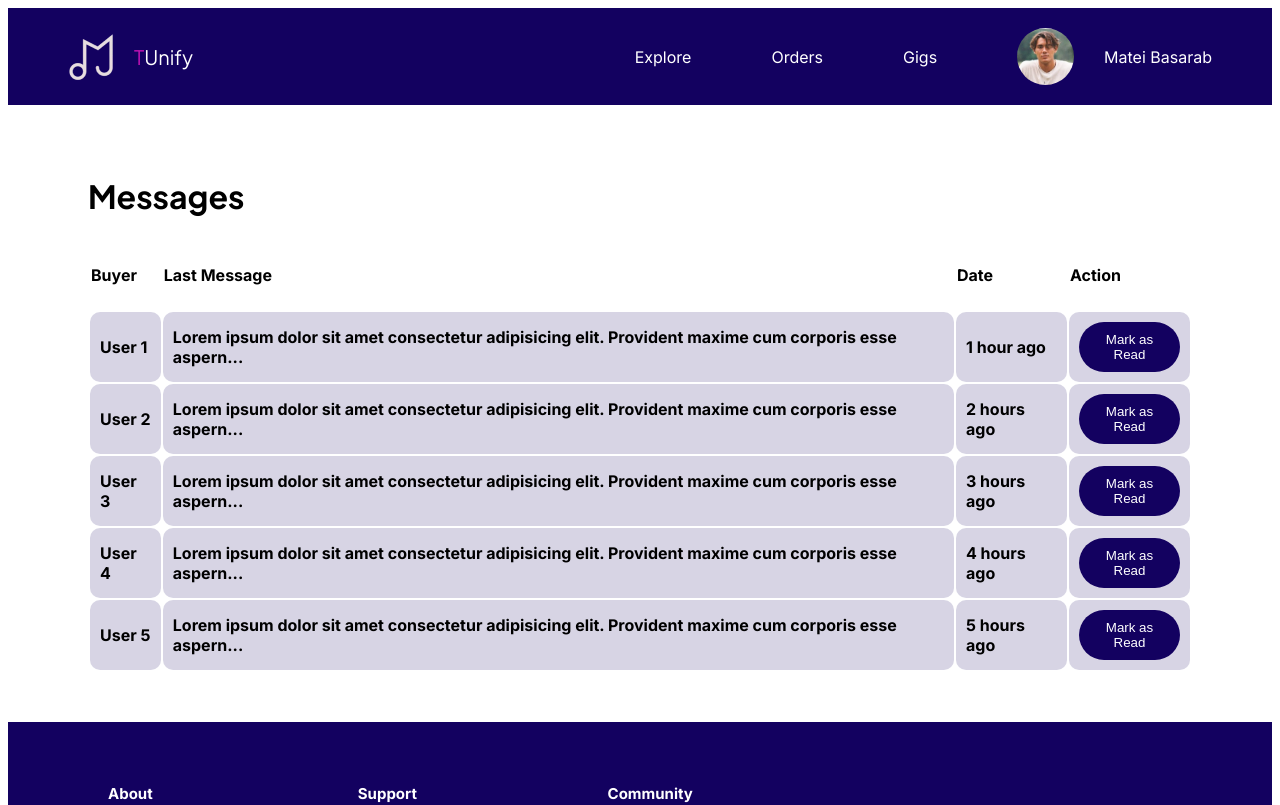
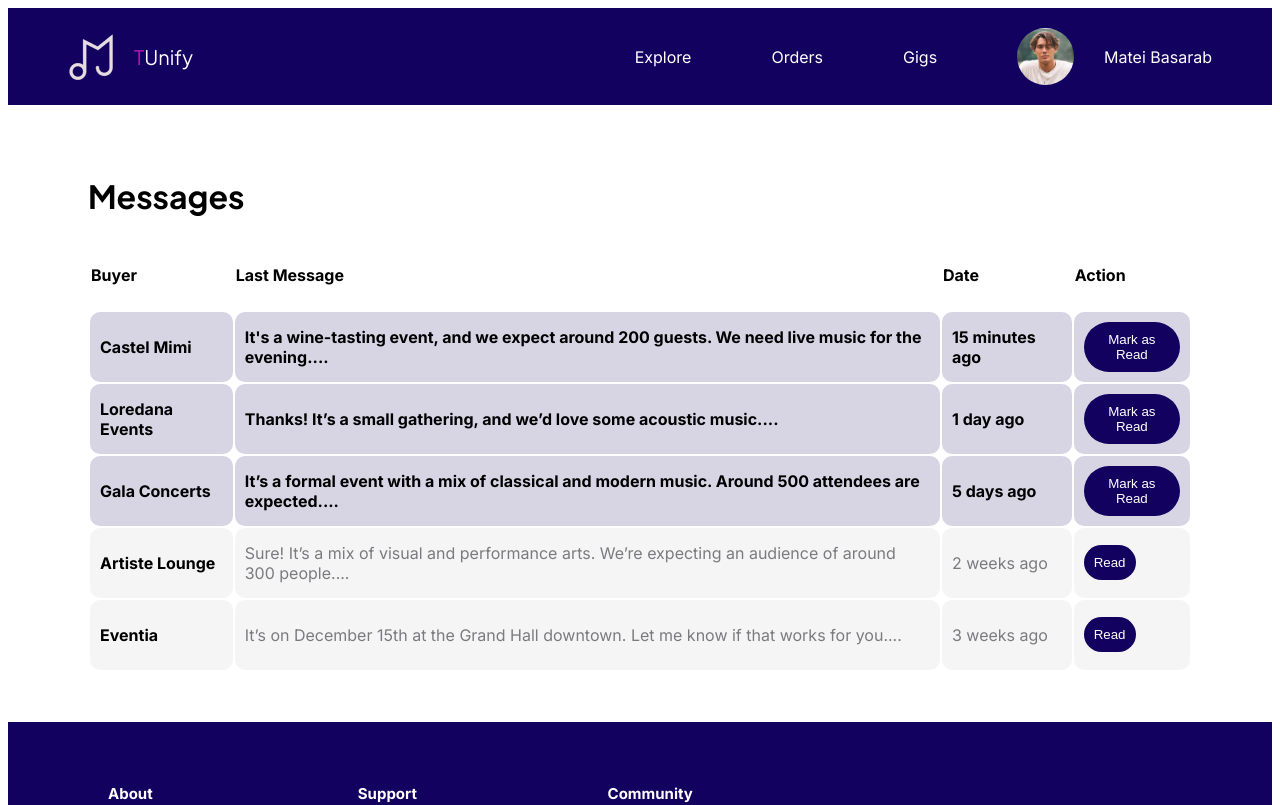
Before and after one commit to DmitriiKaban/MelodyMatch, a React (Vite) app in the folder frontend/: page /messages in a window 1280 px wide. Shown: the top 805 px of the page. Built offline with nearby package versions, Linux system fonts and the light colour scheme; no server answers.

Commit message:
fix message container for multiple convos

```diff
--- a/frontend/src/components/login/Login.scss
+++ b/frontend/src/components/login/Login.scss
@@ -119,4 +119,8 @@
       text-decoration: underline;
     }
   }
+
+  a.link.account {
+    margin-bottom: 0;
+  }
 }
--- a/frontend/src/components/navbar/Navbar.jsx
+++ b/frontend/src/components/navbar/Navbar.jsx
@@ -8,9 +8,14 @@ const Navbar = () => {
   const [active, setActive] = useState(false);
   const [open, setOpen] = useState(false);
   const [showLogoutModal, setShowLogoutModal] = useState(false);
+  const [currentUser, setCurrentUser] = useState({
+    id: 1,
+    username: "Matei Basarab",
+    isMusician: true,
+  });
 
   const { pathname } = useLocation();
-  const navigate = useNavigate(); // Hook for navigation
+  const navigate = useNavigate();
 
   const isActivePath = ![
     "/",
@@ -32,15 +37,10 @@ const Navbar = () => {
     };
   }, []);
 
-  let currentUser = {
-    id: 1,
-    username: "Matei Basarab",
-    isMusician: true,
-  };
-
   const handleLogout = () => {
     setShowLogoutModal(false);
     navigate("/auth/login");
+    setCurrentUser(null);
   };
 
   return (
--- a/frontend/src/data/messages.js
+++ b/frontend/src/data/messages.js
@@ -1,3 +1,5 @@
+import userMusician from "../assets/Musician.png";
+
 export const messages = [
   {
     id: 1,
@@ -6,8 +8,7 @@ export const messages = [
         id: 1,
         username: "Matei",
         isOwner: true,
-        profilePic:
-          "https://images.pexels.com/photos/1115697/pexels-photo-1115697.jpeg?auto=compress&cs=tinysrgb&w=1600",
+        profilePic: userMusician,
       },
       {
         id: 2,
@@ -44,20 +45,178 @@ export const messages = [
         content:
           "I am available that week. Could you share more information on the event?",
         date: "30 minutes ago",
-        isRead: false, // Unread message
+        isRead: true,
       },
       {
         senderId: 2,
         content:
           "It's a wine-tasting event, and we expect around 200 guests. We need live music for the evening.",
         date: "15 minutes ago",
-        isRead: false, // Unread message
+        isRead: false,
+      },
+    ],
+  },
+  {
+    id: 2,
+    participants: [
+      {
+        id: 1,
+        username: "Matei",
+        isOwner: true,
+        profilePic: userMusician,
+      },
+      {
+        id: 3,
+        username: "Loredana Events",
+        isOwner: false,
+        profilePic:
+          "https://images.pexels.com/photos/1239291/pexels-photo-1239291.jpeg?auto=compress&cs=tinysrgb&w=1600",
+      },
+    ],
+    messages: [
+      {
+        senderId: 3,
+        content:
+          "Hi Matei, are you available for a private birthday party performance next Saturday?",
+        date: "3 days ago",
+        isRead: true,
       },
       {
         senderId: 1,
-        content: "That sounds great! I'd love to be a part of it.",
-        date: "10 minutes ago",
-        isRead: false, // Unread message
+        content:
+          "Hello, Loredana! Let me check my schedule and get back to you.",
+        date: "2 days ago",
+        isRead: true,
+      },
+      {
+        senderId: 3,
+        content:
+          "Thanks! It’s a small gathering, and we’d love some acoustic music.",
+        date: "1 day ago",
+        isRead: false,
+      },
+    ],
+  },
+  {
+    id: 3,
+    participants: [
+      {
+        id: 1,
+        username: "Matei",
+        isOwner: true,
+        profilePic: userMusician,
+      },
+      {
+        id: 4,
+        username: "Gala Concerts",
+        isOwner: false,
+        profilePic:
+          "https://images.pexels.com/photos/1684727/pexels-photo-1684727.jpeg?auto=compress&cs=tinysrgb&w=1600",
+      },
+    ],
+    messages: [
+      {
+        senderId: 4,
+        content:
+          "Matei, we loved your performance last time! Are you interested in performing at our New Year's Gala?",
+        date: "1 week ago",
+        isRead: true,
+      },
+      {
+        senderId: 1,
+        content:
+          "Hi! Thank you for the kind words. I’d love to hear more about the event.",
+        date: "6 days ago",
+        isRead: true,
+      },
+      {
+        senderId: 4,
+        content:
+          "It’s a formal event with a mix of classical and modern music. Around 500 attendees are expected.",
+        date: "5 days ago",
+        isRead: false,
+      },
+    ],
+  },
+  {
+    id: 4,
+    participants: [
+      {
+        id: 1,
+        username: "Matei",
+        isOwner: true,
+        profilePic: userMusician,
+      },
+      {
+        id: 5,
+        username: "Artiste Lounge",
+        isOwner: false,
+        profilePic:
+          "https://images.pexels.com/photos/374819/pexels-photo-374819.jpeg?auto=compress&cs=tinysrgb&w=1600",
+      },
+    ],
+    messages: [
+      {
+        senderId: 5,
+        content:
+          "Hey Matei, we’re hosting an art exhibition next month and would love to feature your music.",
+        date: "2 weeks ago",
+        isRead: true,
+      },
+      {
+        senderId: 1,
+        content:
+          "Hello! That sounds wonderful. Could you tell me more about the event?",
+        date: "2 weeks ago",
+        isRead: true,
+      },
+      {
+        senderId: 5,
+        content:
+          "Sure! It’s a mix of visual and performance arts. We’re expecting an audience of around 300 people.",
+        date: "2 weeks ago",
+        isRead: true,
+      },
+    ],
+  },
+  {
+    id: 5,
+    participants: [
+      {
+        id: 1,
+        username: "Matei",
+        isOwner: true,
+        profilePic: userMusician,
+      },
+      {
+        id: 6,
+        username: "Eventia",
+        isOwner: false,
+        profilePic:
+          "https://images.pexels.com/photos/1236701/pexels-photo-1236701.jpeg?auto=compress&cs=tinysrgb&w=1600",
+      },
+    ],
+    messages: [
+      {
+        senderId: 6,
+        content:
+          "Hello Matei, we are organizing a corporate dinner and would like to book you for some live music.",
+        date: "4 days ago",
+        isRead: true,
+      },
+      {
+        senderId: 1,
+        content:
+          "Hi, I’d love to be a part of it. What’s the date and location of the event?",
+        date: "3 days ago",
+        isRead: true,
+      },
+      {
+        senderId: 6,
+        content:
+          "It’s on December 15th at the Grand Hall downtown. Let me know if that works for you.",
+        date: "3 weeks ago",
+        isRead: true,
       },
     ],
   },
--- a/frontend/src/pages/add/Create.jsx
+++ b/frontend/src/pages/add/Create.jsx
@@ -7,7 +7,7 @@ import { sanitizeInput } from "../../utils/sanitize";
 const currentUser = {
   id: 1,
   username: "Matei Basarab",
-  isMusician: false,
+  isMusician: true,
 };
 
 const Create = () => {
--- a/frontend/src/pages/message/Message.jsx
+++ b/frontend/src/pages/message/Message.jsx
@@ -1,13 +1,19 @@
+/* eslint-disable react-hooks/rules-of-hooks */
 import React, { useState } from "react";
-import { Link } from "react-router-dom";
+import { Link, useParams } from "react-router-dom";
 import { messages } from "../../data/messages";
 import { sanitizeInput } from "../../utils/sanitize";
 import "./Message.scss";
 
 const Message = () => {
-  const [conversation, setConversation] = useState(
-    messages[messages.length - 1]
-  );
+  const { id } = useParams();
+  const initialConversation = messages.find((msg) => msg.id === parseInt(id));
+
+  if (!initialConversation) {
+    return <div>Conversation not found.</div>;
+  }
+
+  const [conversation, setConversation] = useState(initialConversation);
   const [newMessage, setNewMessage] = useState("");
 
   const handleSendMessage = () => {
--- a/frontend/src/pages/messages/Messages.jsx
+++ b/frontend/src/pages/messages/Messages.jsx
@@ -1,5 +1,7 @@
+import { messages } from "../../data/messages";
 import React, { useState } from "react";
 import { Link } from "react-router-dom";
+
 import "./Messages.scss";
 
 const Messages = () => {
@@ -9,12 +11,9 @@ const Messages = () => {
     isSeller: true,
   };
 
-  const message = `Lorem ipsum dolor sit amet consectetur adipisicing elit. Provident
-  maxime cum corporis esse aspernatur laborum dolorum? Animi
-  molestias aliquam, cum nesciunt, aut, ut quam vitae saepe repellat
-  nobis praesentium placeat.`;
-
-  const [readMessages, setReadMessages] = useState(new Array(5).fill(false));
+  const [readMessages, setReadMessages] = useState(
+    messages.map((msg) => msg.messages[msg.messages.length - 1].isRead)
+  );
 
   const markAsRead = (index) => {
     const updatedReadMessages = [...readMessages];
@@ -38,26 +37,39 @@ const Messages = () => {
             </tr>
           </thead>
           <tbody>
-            {[...Array(5)].map((_, index) => (
-              <tr key={index} className={readMessages[index] ? "" : "active"}>
-                <td>{`User ${index + 1}`}</td>
+            {messages.map((msg, index) => {
+              const lastMessage = msg.messages[msg.messages.length - 1];
+              const participant = msg.participants.find(
+                (participant) => participant.id !== currentUser.id
+              );
+
+              return (
+                <tr
+                  key={msg.id}
+                  className={readMessages[index] ? "" : "active"}
+                >
+                  <td>{participant.username}</td>
                   <td>
                     {readMessages[index] ? (
-                    <span>{message.substring(0, 100)}...</span>
+                      <span>{lastMessage.content.substring(0, 100)}...</span>
                     ) : (
-                    <Link to={`/message/${index}`} className="link">
-                      {message.substring(0, 100)}...
+                      <Link to={`/message/${msg.id}`} className="link">
+                        {lastMessage.content.substring(0, 100)}...
                       </Link>
                     )}
                   </td>
-                <td>{`${index + 1} hour${index + 1 > 1 ? "s" : ""} ago`}</td>
+                  <td>{lastMessage.date}</td>
                   <td>
-                  <button onClick={() => markAsRead(index)}>
-                    Mark as Read
+                    <button
+                      onClick={() => !readMessages[index] && markAsRead(index)}
+                      disabled={readMessages[index]}
+                    >
+                      {readMessages[index] ? "Read" : "Mark as Read"}
                     </button>
                   </td>
                 </tr>
-            ))}
+              );
+            })}
           </tbody>
         </table>
       </div>
--- a/frontend/src/pages/orders/Orders.jsx
+++ b/frontend/src/pages/orders/Orders.jsx
@@ -42,11 +42,13 @@ const Orders = () => {
                 </td>
                 <td>{order.buyer}</td>
                 <td>
-                  <img
-                    className="message"
-                    src="./img/icons/message.png"
-                    alt="message"
-                  />
+                  <Link to="/message/:id">
+                    <img
+                      className="message"
+                      src="./img/icons/message.png"
+                      alt="message"
+                    />
+                  </Link>
                 </td>
               </tr>
             ))}
--- a/frontend/src/pages/signup/Signup.scss
+++ b/frontend/src/pages/signup/Signup.scss
@@ -183,4 +183,7 @@
       padding: 20px;
     }
   }
+  a.link.account {
+    margin-top: 0;
+  }
 }
```
Lines whose indentation alone changed are shown as unchanged.
